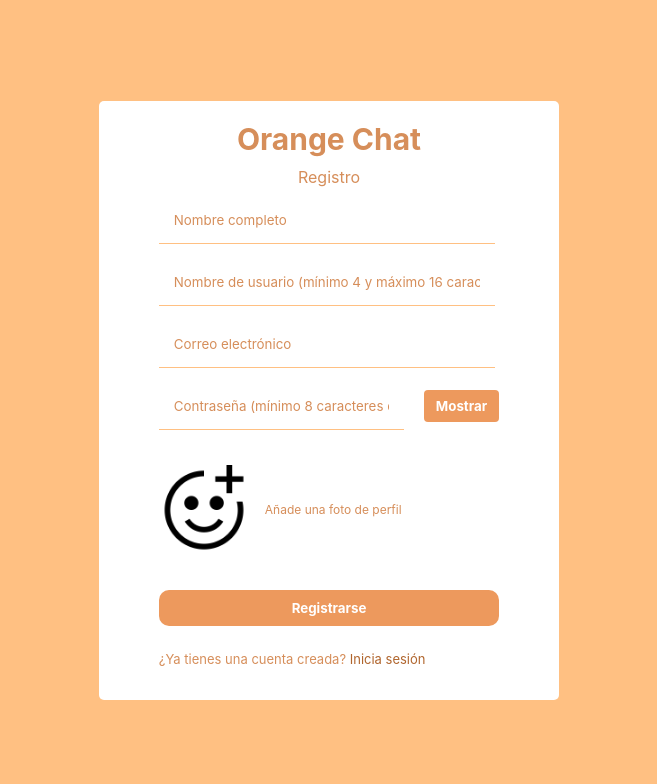
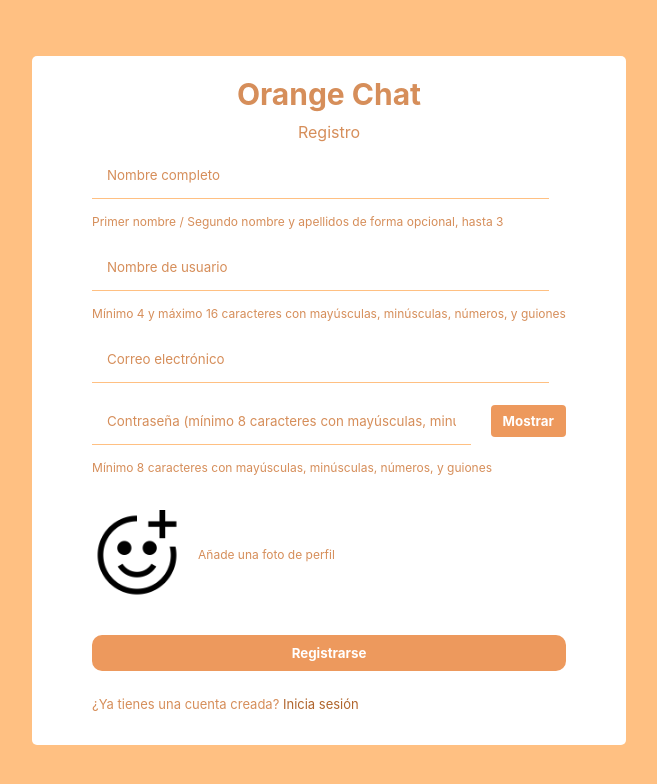
Before and after one commit to BerniHg/p_react-jesusmbernalmartin, a React (Create React App) app: page /registro in a window 1280 px wide. Shown: the top 784 px of the page, without its empty margins (311-968 px from the left). Built offline with nearby package versions, Linux system fonts and the light colour scheme; no server answers; the database is empty.

Commit message:
Mini cambio en CSS de resgistro

```diff
--- a/src/components/UsuariosCrear.jsx
+++ b/src/components/UsuariosCrear.jsx
@@ -258,6 +258,7 @@ const UsuariosCrear = () => {
             {errors.nombre_completo && (
               <span className="error">{errors.nombre_completo}</span>
             )}
+            <span className="requisitos">Primer nombre / Segundo nombre y apellidos de forma opcional, hasta 3</span>
             <input
               type="text"
               id="nombre_usuario"
@@ -266,6 +267,7 @@ const UsuariosCrear = () => {
             {errors.nombre_usuario && (
               <span className="error">{errors.nombre_usuario}</span>
             )}
+            <span className="requisitos">Mínimo 4 y máximo 16 caracteres con mayúsculas, minúsculas, números, y guiones</span>
             <input type="email" id="email" placeholder="Correo electrónico" />
             {errors.correo && <span className="error">{errors.correo}</span>}
             <div className="input-password-container">
@@ -277,6 +279,7 @@ const UsuariosCrear = () => {
             {errors.contrasenna && (
               <span className="error">{errors.contrasenna}</span>
             )}
+            <span className="requisitos">Mínimo 8 caracteres con mayúsculas, minúsculas, números, y guiones</span>
             <input
               style={{ display: "none" }}
               type="file"
--- a/src/pages/Registro.jsx
+++ b/src/pages/Registro.jsx
@@ -206,14 +206,16 @@ const Registro = () => {
             {errors.nombre_completo && (
               <span className="error">{errors.nombre_completo}</span>
             )}
+            <span className="requisitos">Primer nombre / Segundo nombre y apellidos de forma opcional, hasta 3</span>
             <input
               type="text"
               id="nombre_usuario"
-              placeholder="Nombre de usuario (mínimo 4 y máximo 16 caracteres con mayúsculas, minúsculas, números, y guiones)"
+              placeholder="Nombre de usuario"
             />
             {errors.nombre_usuario && (
               <span className="error">{errors.nombre_usuario}</span>
             )}
+            <span className="requisitos">Mínimo 4 y máximo 16 caracteres con mayúsculas, minúsculas, números, y guiones</span>
             <input type="email" id="email" placeholder="Correo electrónico" />
             {errors.correo && <span className="error">{errors.correo}</span>}
             <div className="input-password-container">
@@ -225,6 +227,7 @@ const Registro = () => {
             {errors.contrasenna && (
               <span className="error">{errors.contrasenna}</span>
             )}
+            <span className="requisitos">Mínimo 8 caracteres con mayúsculas, minúsculas, números, y guiones</span>
             <input
               style={{ display: "none" }}
               type="file"
--- a/src/style.css
+++ b/src/style.css
@@ -79,8 +79,6 @@ button {
   color: gray;
 }
 
-
-
 .input-password-container {
   display: flex;
   align-items: center;
@@ -143,6 +141,11 @@ button {
   color: #d68e5a;
   font-weight: bold;
   font-size: 30px;
+}
+
+.formWrapper span.requisitos {
+  font-size: 12px;
+  color: #d68e5a;
 }
 
 .titulo {
```
